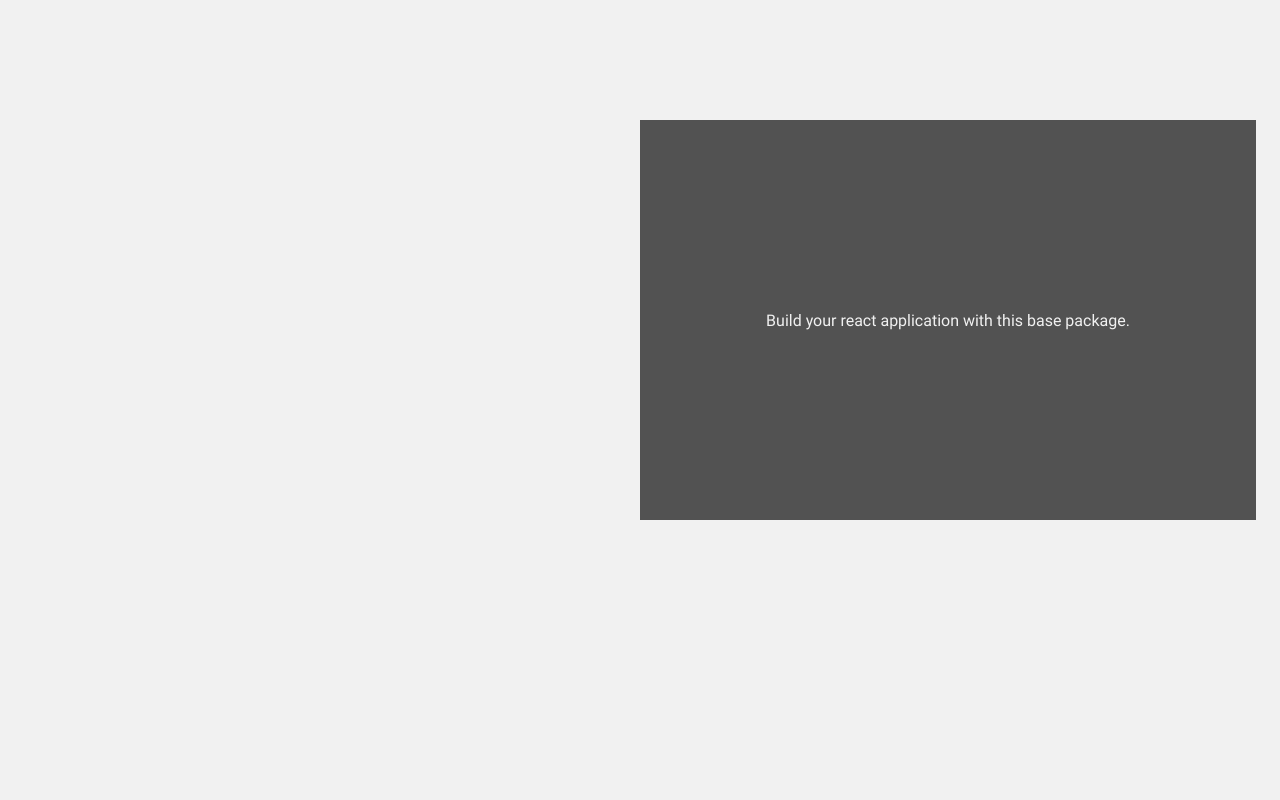
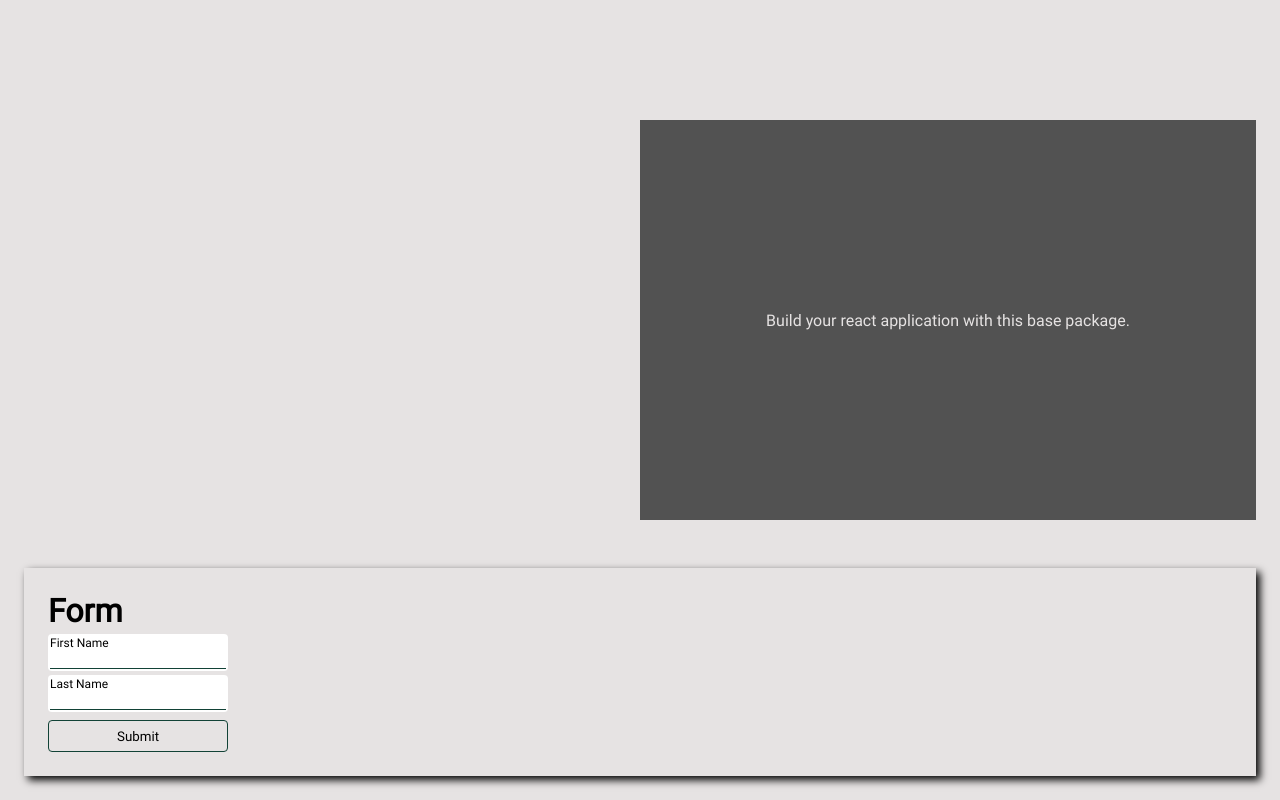
Before and after one commit to garkgodwin/react-starter-pack, a React app: page / in a window 1280 px wide. Shown: the part 344-1144 px from the top of the page. Before the commit the page ends 888 px from the top, so only its background shows below. Built offline with nearby package versions, Linux system fonts and the light colour scheme.

Commit message:
feat: initialize reacthook form

```diff
--- a/package.json
+++ b/package.json
@@ -14,6 +14,7 @@
     "axios": "^1.3.4",
     "react": "^18.2.0",
     "react-dom": "^18.2.0",
+    "react-hook-form": "^7.43.9",
     "react-redux": "^8.0.5",
     "react-router-dom": "^6.9.0",
     "redux-logger": "^3.0.6",
--- a/src/App.js
+++ b/src/App.js
@@ -19,6 +19,8 @@ import Sidebar from "./components/sidebar";
 
 import "./pages/index.css";
 
+import TestFormPage from "./components/forms/TestFormPage";
+
 const App = () => {
   const auth = useSelector((state) => state.auth);
   const dispatch = useDispatch();
@@ -29,6 +31,7 @@ const App = () => {
     <div className={"App" + (auth.user ? " app-authed" : "")}>
       {auth.user ? <Sidebar /> : <Navbar />}
       <Outlet />
+      <TestFormPage />
     </div>
   );
 };
--- /dev/null
+++ b/src/components/forms/Form.jsx
@@ -0,0 +1,17 @@
+import React from "react";
+import "./index.css";
+
+const Form = (props) => {
+  return (
+    <form
+      className="Form"
+      onSubmit={props.handleSubmit(props.onSubmit)}
+    >
+      <h1>Form</h1>
+      {props.children}
+      <input className="form-submit" type="submit" />
+    </form>
+  );
+};
+
+export default Form;
--- /dev/null
+++ b/src/components/forms/FormInput.jsx
@@ -0,0 +1,12 @@
+import React from "react";
+
+const FormInput = ({ register, name, label }) => {
+  return (
+    <div className="FormInput">
+      <label>{label}</label>
+      <input {...register(name)} />
+    </div>
+  );
+};
+
+export default FormInput;
--- /dev/null
+++ b/src/components/forms/TestFormPage.jsx
@@ -0,0 +1,27 @@
+import React from "react";
+import Form from "./Form";
+import FormInput from "./FormInput";
+import { useForm } from "react-hook-form";
+
+const TestFormPage = () => {
+  const { register, handleSubmit } = useForm();
+  const onSubmit = (data) => console.log(data);
+  return (
+    <div>
+      <Form handleSubmit={handleSubmit} onSubmit={onSubmit}>
+        <FormInput
+          register={register}
+          name="firstname"
+          label="First Name"
+        />
+        <FormInput
+          register={register}
+          name="lastname"
+          label="Last Name"
+        />
+      </Form>
+    </div>
+  );
+};
+
+export default TestFormPage;
--- /dev/null
+++ b/src/components/forms/index.css
@@ -0,0 +1,51 @@
+.Form {
+  background-color: var(--color-1);
+  margin: 24px;
+  padding: 24px;
+  min-width: 400px;
+  box-shadow: 4px 4px 8px;
+  transition: all 0.3s ease-in-out;
+}
+.Form .form-submit {
+  background-color: var(--color-1);
+  outline: none;
+  border: 1px solid var(--color-3);
+  width: 180px;
+  height: 32px;
+  border-radius: 4px;
+  cursor: pointer;
+  transition: all 0.2s ease-in-out;
+  margin-top: 8px;
+}
+.Form .form-submit:hover {
+  background-color: var(--color-3);
+  color: var(--color-1);
+}
+.FormInput {
+  max-width: 180px;
+  display: flex;
+  flex-direction: column;
+  margin-top: 4px;
+  transition: all 0.2s ease-in-out;
+  background-color: var(--color-white);
+  padding: 2px;
+  border-radius: 4px;
+}
+
+.FormInput label,
+.FormInput input {
+  width: 100%;
+  font-size: 12px;
+  display: flex;
+  align-items: center;
+  transition: all 0.2s ease-in-out;
+  background-color: transparent;
+}
+.FormInput label {
+}
+.FormInput input {
+  padding: 2px 8px;
+  border: none;
+  outline: none;
+  border-bottom: 1px solid var(--color-3);
+}
--- a/src/main.css
+++ b/src/main.css
@@ -1,8 +1,9 @@
 :root {
-  --color-1: #f1f1f1; /* 60% */
+  --color-1: #e6e3e3; /* 60% */
   --color-2: #525252; /* 30% */
   --color-3: #124236; /* 5% */
   --color-4: #000000; /* 5% */
+  --color-white: #fff;
 }
 
 @font-face {
```
Also changed, not shown: 1 other file (tests, documents, lock files or other folders).
